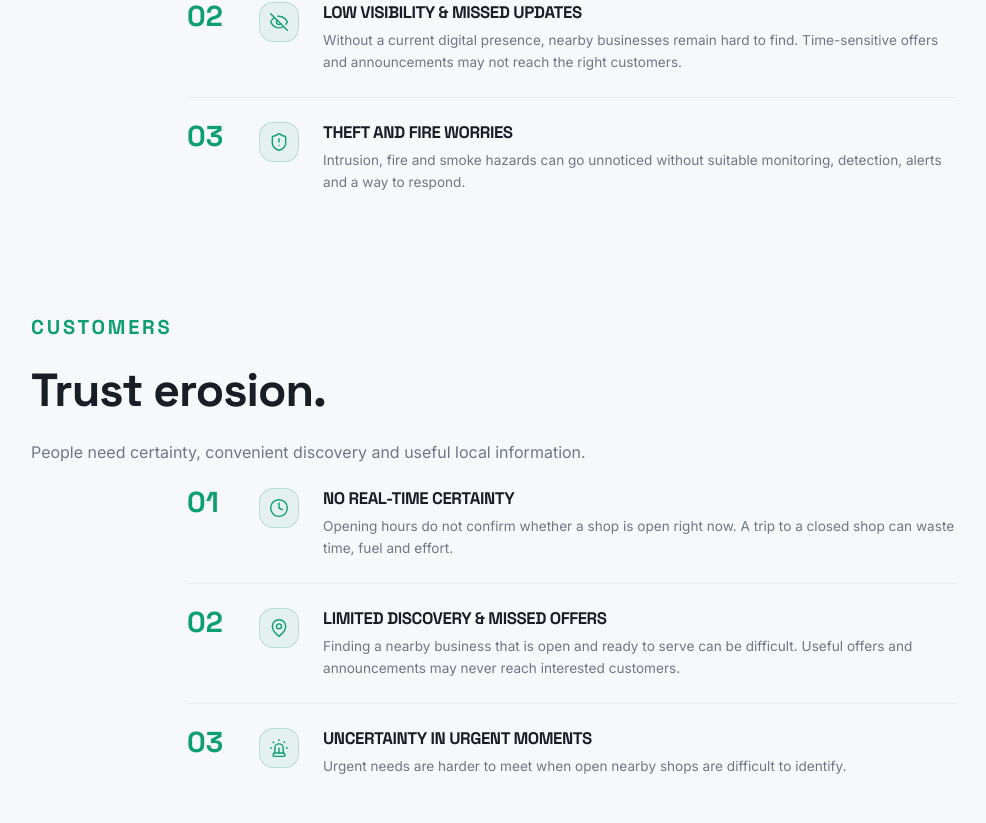
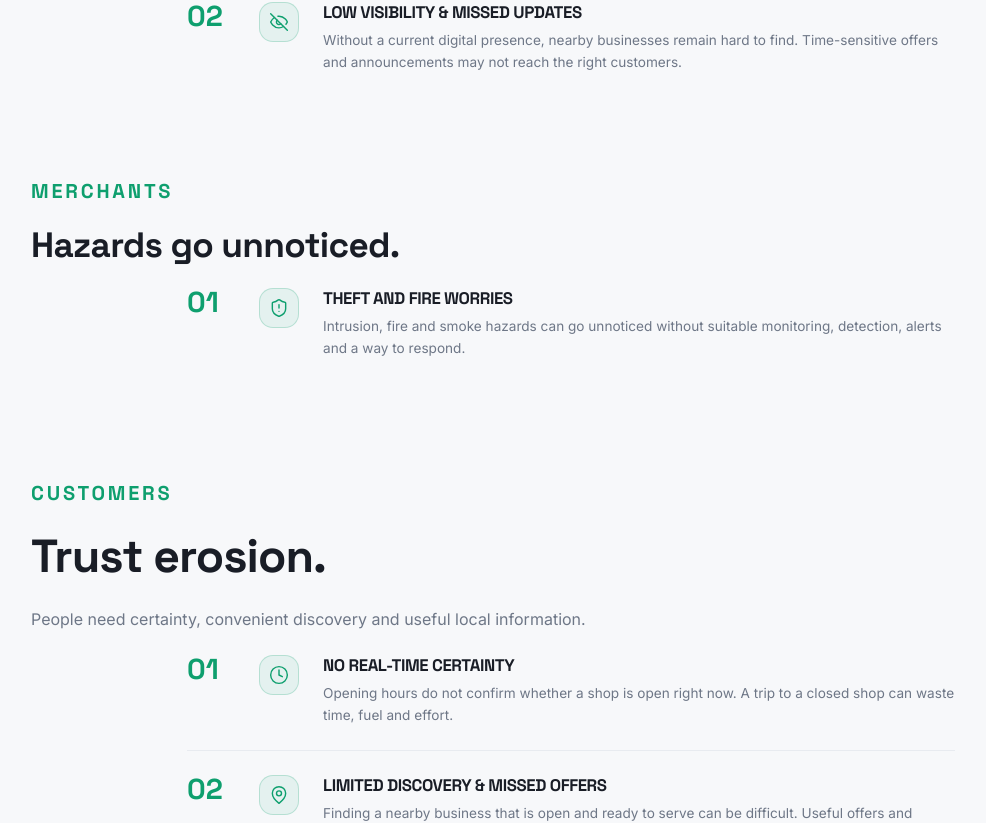
Before and after one commit to hereopenme-prog/hero, a Next.js app in the folder apps/web/: page / in a window 1280 px wide. Shown: the part 3238-4061 px from the top of the page, without its empty margins (69-1055 px from the left). Built offline with nearby package versions, Linux system fonts and the light colour scheme.

Commit message:
feat(problem): split merchants/customers dimensions into two parts each
Five blocks: banks (8 rows), merchants P1 visibility (2 rows) + P2 hazards (1 row), customers P1 everyday (2 rows) + P2 urgent (1 row). PartHeader sub-headers with row-grounded titles; content preserved 1:1, no duplication.

```diff
--- a/apps/web/components/sections/ProblemSection.tsx
+++ b/apps/web/components/sections/ProblemSection.tsx
@@ -74,6 +74,28 @@ const DimensionHeader = ({ eyebrow, title, body }: { eyebrow: string; title: str
     >
       {body}
     </motion.p>
+  </motion.div>
+);
+
+/* Smaller continuation header for the second part of a split dimension.
+   Titles are short paraphrases of that part's own rows — no new claims. */
+const PartHeader = ({ eyebrow, title }: { eyebrow: string; title: string }) => (
+  <motion.div
+    initial="hidden"
+    whileInView="visible"
+    viewport={{ once: true, amount: 0.4 }}
+    variants={stagger}
+  >
+    <motion.div variants={fadeUp}>
+      <Eyebrow>{eyebrow}</Eyebrow>
+    </motion.div>
+    <motion.h3
+      variants={fadeUp}
+      className="mt-5 font-display font-bold leading-[1.12] tracking-[-0.02em] text-[1.6rem] sm:text-[2rem] lg:text-[2.2rem]"
+      style={{ color: C.ink }}
+    >
+      {title}
+    </motion.h3>
   </motion.div>
 );
 
@@ -270,7 +292,7 @@ const bankChallenges: { icon: LucideIcon; title: string; desc: string }[] = [
   },
 ];
 
-const merchantConcerns: { icon: LucideIcon; title: string; desc: string }[] = [
+const merchantVisibility: { icon: LucideIcon; title: string; desc: string }[] = [
   {
     icon: Clock,
     title: 'TRUST LOSS & MISSED FOOTFALL',
@@ -281,6 +303,9 @@ const merchantConcerns: { icon: LucideIcon; title: string; desc: string }[] = [
     title: 'LOW VISIBILITY & MISSED UPDATES',
     desc: 'Without a current digital presence, nearby businesses remain hard to find. Time-sensitive offers and announcements may not reach the right customers.',
   },
+];
+
+const merchantSafety: { icon: LucideIcon; title: string; desc: string }[] = [
   {
     icon: ShieldAlert,
     title: 'THEFT AND FIRE WORRIES',
@@ -288,7 +313,7 @@ const merchantConcerns: { icon: LucideIcon; title: string; desc: string }[] = [
   },
 ];
 
-const customerConcerns: { icon: LucideIcon; title: string; desc: string }[] = [
+const customerEveryday: { icon: LucideIcon; title: string; desc: string }[] = [
   {
     icon: Clock,
     title: 'NO REAL-TIME CERTAINTY',
@@ -299,6 +324,9 @@ const customerConcerns: { icon: LucideIcon; title: string; desc: string }[] = [
     title: 'LIMITED DISCOVERY & MISSED OFFERS',
     desc: 'Finding a nearby business that is open and ready to serve can be difficult. Useful offers and announcements may never reach interested customers.',
   },
+];
+
+const customerUrgent: { icon: LucideIcon; title: string; desc: string }[] = [
   {
     icon: Siren,
     title: 'UNCERTAINTY IN URGENT MOMENTS',
@@ -398,7 +426,7 @@ export function ProblemSection() {
             <ProblemRows items={bankChallenges} />
           </motion.div>
 
-          {/* ── MERCHANTS ── */}
+          {/* ── MERCHANTS · PART 1 — visibility & discovery ── */}
           <div className="mt-16 lg:mt-24">
             <DimensionHeader
               eyebrow="MERCHANTS"
@@ -406,10 +434,17 @@ export function ProblemSection() {
               body="Shops need visibility, customer connection and confidence after hours."
             />
 
-            <ProblemRows items={merchantConcerns} />
+            <ProblemRows items={merchantVisibility} />
           </div>
 
-          {/* ── CUSTOMERS ── */}
+          {/* ── MERCHANTS · PART 2 — after-hours protection ── */}
+          <div className="mt-14 lg:mt-20">
+            <PartHeader eyebrow="MERCHANTS" title="Hazards go unnoticed." />
+
+            <ProblemRows items={merchantSafety} />
+          </div>
+
+          {/* ── CUSTOMERS · PART 1 — everyday certainty ── */}
           <div className="mt-16 lg:mt-24">
             <DimensionHeader
               eyebrow="CUSTOMERS"
@@ -417,7 +452,14 @@ export function ProblemSection() {
               body="People need certainty, convenient discovery and useful local information."
             />
 
-            <ProblemRows items={customerConcerns} />
+            <ProblemRows items={customerEveryday} />
+          </div>
+
+          {/* ── CUSTOMERS · PART 2 — urgent moments ── */}
+          <div className="mt-14 lg:mt-20">
+            <PartHeader eyebrow="CUSTOMERS" title="Urgent needs, harder to meet." />
+
+            <ProblemRows items={customerUrgent} />
           </div>
         </div>
       </Container>
```
